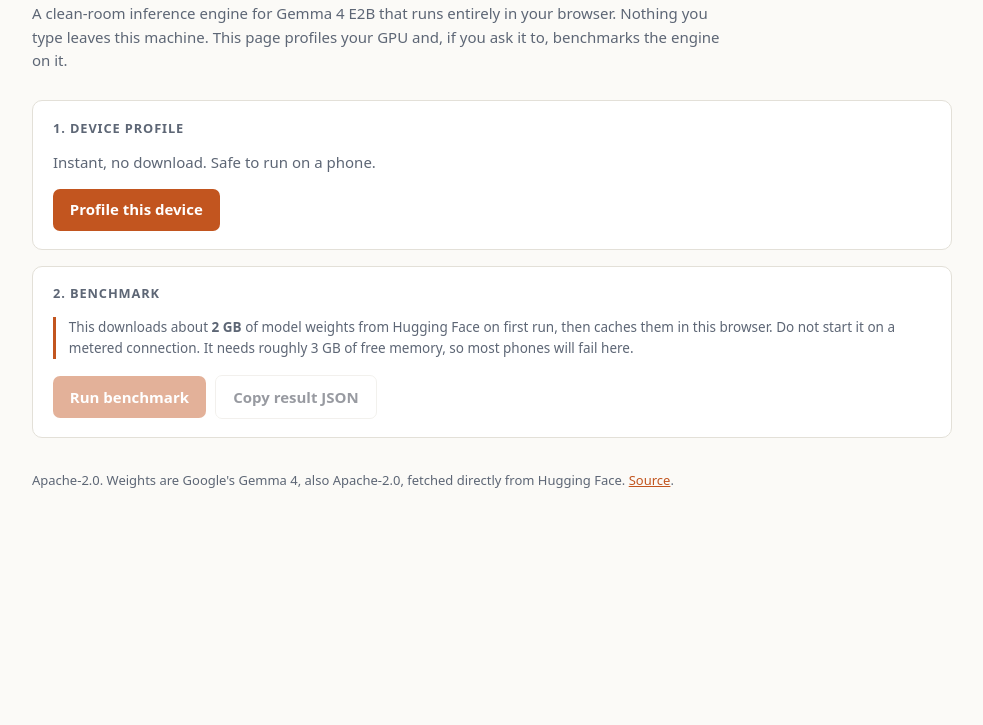
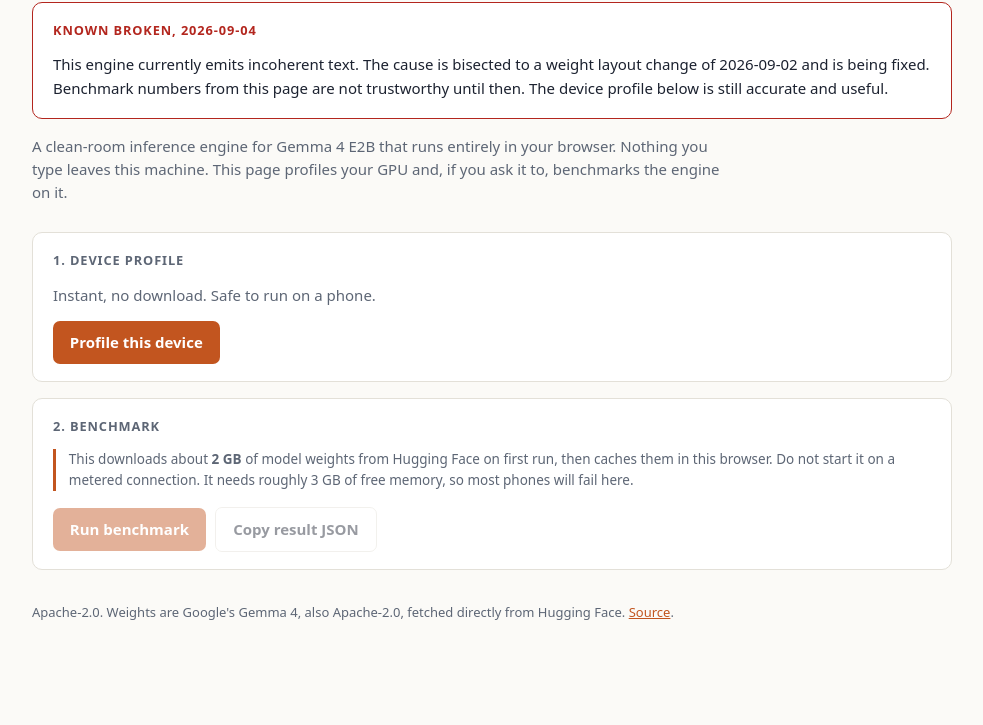
Before and after one commit to Ar5en1c/gemma4-webgpu-engine, a website built with Vite: page index.html in a window 1280 px wide. Shown: the part 75-800 px from the top of the page, without its empty margins (148-1131 px from the left). Built offline with nearby package versions, Linux system fonts and the light colour scheme.

Commit message:
Flag the correctness regression: the engine emits garbage
Bisected on an M1, five loads, same prompt each time:

  7e869c6 2026-09-02 10:34  "Photosynthesis is the process by which
                             plants use sunlight, water, and carbon
                             dioxide to create their own food..."
  5d0d930 2026-09-02 14:14  garbage, token 174752 repeated
  6679428 2026-09-02 16:08  same garbage
  b587d13 2026-09-03 12:13  same garbage
  HEAD                      same garbage

5d0d930 is the interleaved 2-bit tile layout and its GPU repack at load.
The 2-bit path carries embed_tokens, lm_head and the double-wide consumer
MLPs, which is consistent with a corrupted high vocabulary id.

This is not a packaging fault. The same source under the product repo's
own build emits byte for byte the same garbage, so the extraction is
faithful and the engine itself is wrong.

Warning added to the README and to the bench page. The device profile
arm is unaffected and stays useful.

```diff
--- a/index.html
+++ b/index.html
@@ -53,6 +53,13 @@
 <body>
 <div class="wrap">
   <h1>Gemma 4 WebGPU Engine</h1>
+  <section style="border-color:var(--bad)">
+    <h2 style="color:var(--bad)">Known broken, 2026-09-04</h2>
+    <p style="margin:0">This engine currently emits incoherent text. The cause is bisected to a
+    weight layout change of 2026-09-02 and is being fixed. Benchmark numbers from this page are
+    not trustworthy until then. The device profile below is still accurate and useful.</p>
+  </section>
+
   <p class="lede">A clean-room inference engine for Gemma 4 E2B that runs entirely in your browser.
   Nothing you type leaves this machine. This page profiles your GPU and, if you ask it to,
   benchmarks the engine on it.</p>
```
Also changed, not shown: README.md.
